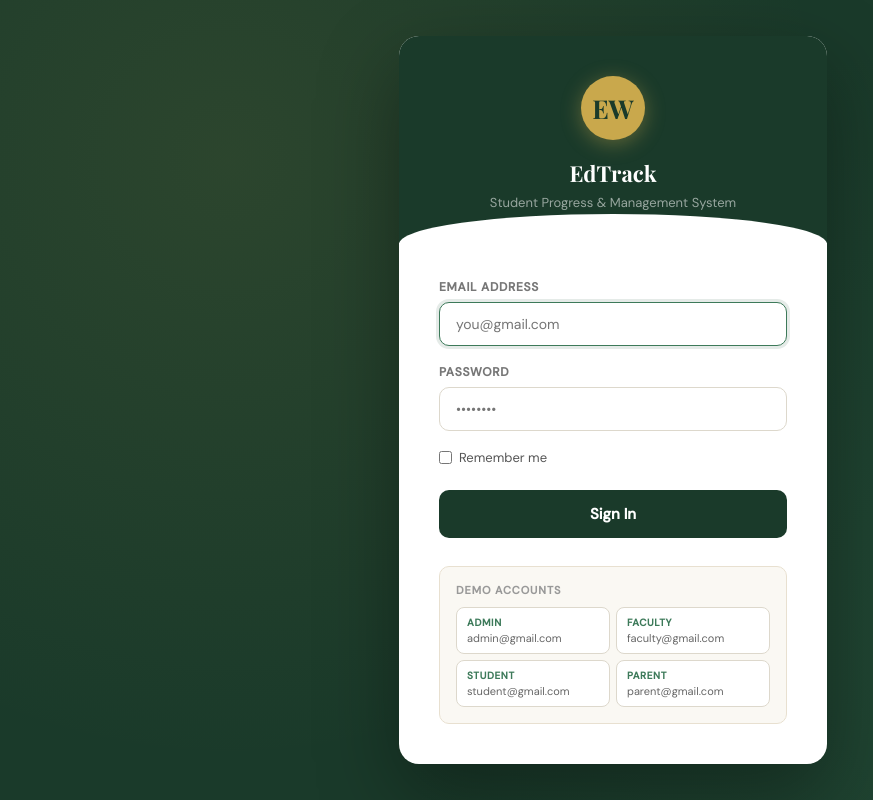
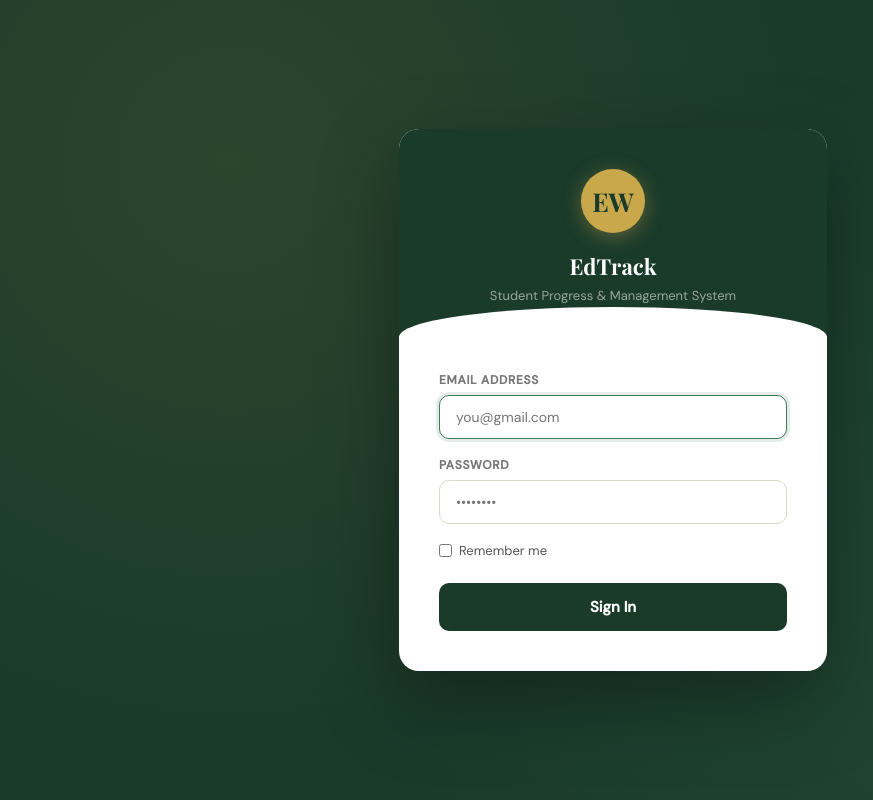
Before and after one commit to Prajjwal1594/EdTrack-ERP, a Flask app: a page that uses templates/auth/login.html in a window 1280 px wide. Shown: the whole page, without its empty margins (27-900 px from the left). Run offline with Flask 3, Linux system fonts and the light colour scheme.

Commit message:
Add Accountant role for fee and buy/sell ledger management; move demo credentials from login page to README.md

```diff
--- a/app/auth/routes.py
+++ b/app/auth/routes.py
@@ -57,6 +57,8 @@ def dashboard():
         return redirect(url_for('faculty.dashboard'))
     elif role == 'student':
         return redirect(url_for('student.dashboard'))
+    elif role == 'accountant':
+        return redirect(url_for('fees.index'))
     elif role == 'hr':
         return redirect(url_for('hr.dashboard'))
     elif role == 'parent':
--- a/app/fees/routes.py
+++ b/app/fees/routes.py
@@ -11,8 +11,8 @@ from datetime import datetime, date
 def staff_required(f):
     @wraps(f)
     def decorated(*args, **kwargs):
-        if not current_user.is_authenticated or current_user.role not in ('admin', 'faculty'):
-            flash('Staff access required.', 'danger')
+        if not current_user.is_authenticated or current_user.role not in ('admin', 'faculty', 'accountant', 'superadmin'):
+            flash('Staff/Accountant access required.', 'danger')
             return redirect(url_for('auth.dashboard'))
         return f(*args, **kwargs)
     return login_required(decorated)
@@ -118,7 +118,7 @@ def student_fees(student_id):
         if not student:
             flash('Access denied.', 'danger')
             return redirect(url_for('student.dashboard'))
-    elif current_user.role not in ('admin', 'faculty'):
+    elif current_user.role not in ('admin', 'faculty', 'accountant', 'superadmin'):
         flash('Access denied.', 'danger')
         return redirect(url_for('auth.dashboard'))
 
--- a/templates/admin/upload_users.html
+++ b/templates/admin/upload_users.html
@@ -38,7 +38,7 @@
           <ul style="font-size:12px; color:var(--ink-mid); padding-left:18px; line-height:1.6;">
             <li><strong>name / full_name</strong>: Required (e.g. "John Smith")</li>
             <li><strong>email</strong>: Required & unique (e.g. "john@university.edu")</li>
-            <li><strong>role</strong>: student, faculty, admin, parent, hr (default: student)</li>
+            <li><strong>role</strong>: student, faculty, admin, parent, hr, accountant (default: student)</li>
             <li><strong>phone</strong>: Phone number</li>
             <li><strong>password</strong>: Initial password (default: "ChangeMe123!")</li>
             <li><strong>course / course_name</strong>: Course name (e.g. "B.Tech", "MBA")</li>
--- a/templates/admin/user_form.html
+++ b/templates/admin/user_form.html
@@ -40,7 +40,7 @@
           <label class="form-label">Role *</label>
           <select name="role" class="form-control" required id="roleSelect" onchange="toggleStudentFields(this.value)">
             <option value="">-- Select Role --</option>
-             {% for r in ['admin','hr','faculty','student','parent'] %}
+             {% for r in ['admin','hr','accountant','faculty','student','parent'] %}
             <option value="{{ r }}">{{ r | title }}</option>
             {% endfor %}
           </select>
--- a/templates/admin/users.html
+++ b/templates/admin/users.html
@@ -15,7 +15,7 @@
 </div>
 
 <div class="filter-bar">
-  {% for role in ['', 'admin', 'faculty', 'student', 'parent'] %}
+  {% for role in ['', 'admin', 'hr', 'accountant', 'faculty', 'student', 'parent'] %}
   <a href="{{ url_for('admin.users', role=role) }}"
      class="btn btn-sm {{ 'btn-primary' if role_filter == role else 'btn-ghost' }}">
     {{ role | title if role else 'All' }}
@@ -42,7 +42,7 @@
             </div>
           </td>
           <td class="text-muted text-small">{{ u.email }}</td>
-          <td><span class="badge badge-{{ 'gold' if u.role == 'admin' else 'info' if u.role == 'faculty' else 'success' if u.role == 'student' else 'neutral' }}">{{ u.role }}</span></td>
+          <td><span class="badge badge-{{ 'gold' if u.role == 'admin' else 'warning' if u.role == 'accountant' else 'info' if u.role == 'faculty' else 'success' if u.role == 'student' else 'neutral' }}">{{ u.role }}</span></td>
           <td class="text-muted text-small">
             {% if u.role == 'student' and u.student_profile %}
               {% set st = u.student_profile %}
--- a/templates/auth/login.html
+++ b/templates/auth/login.html
@@ -102,26 +102,6 @@
     .btn-login:active { transform: scale(.99); }
     .flash { padding: 11px 14px; border-radius: 8px; font-size: 13px; margin-bottom: 16px;
              background: #fdf0ee; color: #8b1a1a; border: 1px solid #f5c0b8; }
-    .demo-accounts {
-      margin-top: 28px;
-      padding: 16px;
-      background: var(--cream);
-      border-radius: 10px;
-      border: 1px solid #e8e0d0;
-    }
-    .demo-accounts h4 { font-size: 11px; font-weight: 600; letter-spacing: .08em; text-transform: uppercase; color: #999; margin-bottom: 10px; }
-    .demo-list { display: grid; grid-template-columns: 1fr 1fr; gap: 6px; }
-    .demo-item {
-      background: var(--white);
-      border: 1px solid var(--border);
-      border-radius: 8px;
-      padding: 8px 10px;
-      cursor: pointer;
-      transition: all .2s;
-    }
-    .demo-item:hover { border-color: var(--forest-light); background: #f0f7f3; }
-    .demo-item .role { font-size: 10px; font-weight: 700; text-transform: uppercase; letter-spacing: .06em; color: var(--forest-light); }
-    .demo-item .creds { font-size: 11px; color: #666; margin-top: 2px; }
   </style>
 </head>
 <body>
@@ -152,37 +132,10 @@
         </div>
         <button type="submit" class="btn-login">Sign In</button>
       </form>
-
-      <div class="demo-accounts">
-        <h4>Demo Accounts</h4>
-        <div class="demo-list">
-          <div class="demo-item" onclick="fillLogin('admin@gmail.com','admin123')">
-            <div class="role">Admin</div>
-            <div class="creds">admin@gmail.com</div>
-          </div>
-          <div class="demo-item" onclick="fillLogin('faculty@gmail.com','faculty123')">
-            <div class="role">Faculty</div>
-            <div class="creds">faculty@gmail.com</div>
-          </div>
-          <div class="demo-item" onclick="fillLogin('student@gmail.com','student123')">
-            <div class="role">Student</div>
-            <div class="creds">student@gmail.com</div>
-          </div>
-          <div class="demo-item" onclick="fillLogin('parent@gmail.com','parent123')">
-            <div class="role">Parent</div>
-            <div class="creds">parent@gmail.com</div>
-          </div>
-        </div>
-      </div>
     </div>
   </div>
 </div>
 <script>
-function fillLogin(email, pass) {
-  document.querySelector('input[name="email"]').value = email;
-  document.querySelector('input[name="password"]').value = pass;
-}
-
 // Add trim on submit
 document.querySelector('form').addEventListener('submit', function(e) {
   const emailInput = this.querySelector('input[name="email"]');
```
Also changed, not shown: app/finance/routes.py (+14 -4 lines), seed.py (+12 -0 lines), templates/base.html (+12 -1 lines), README.md.
